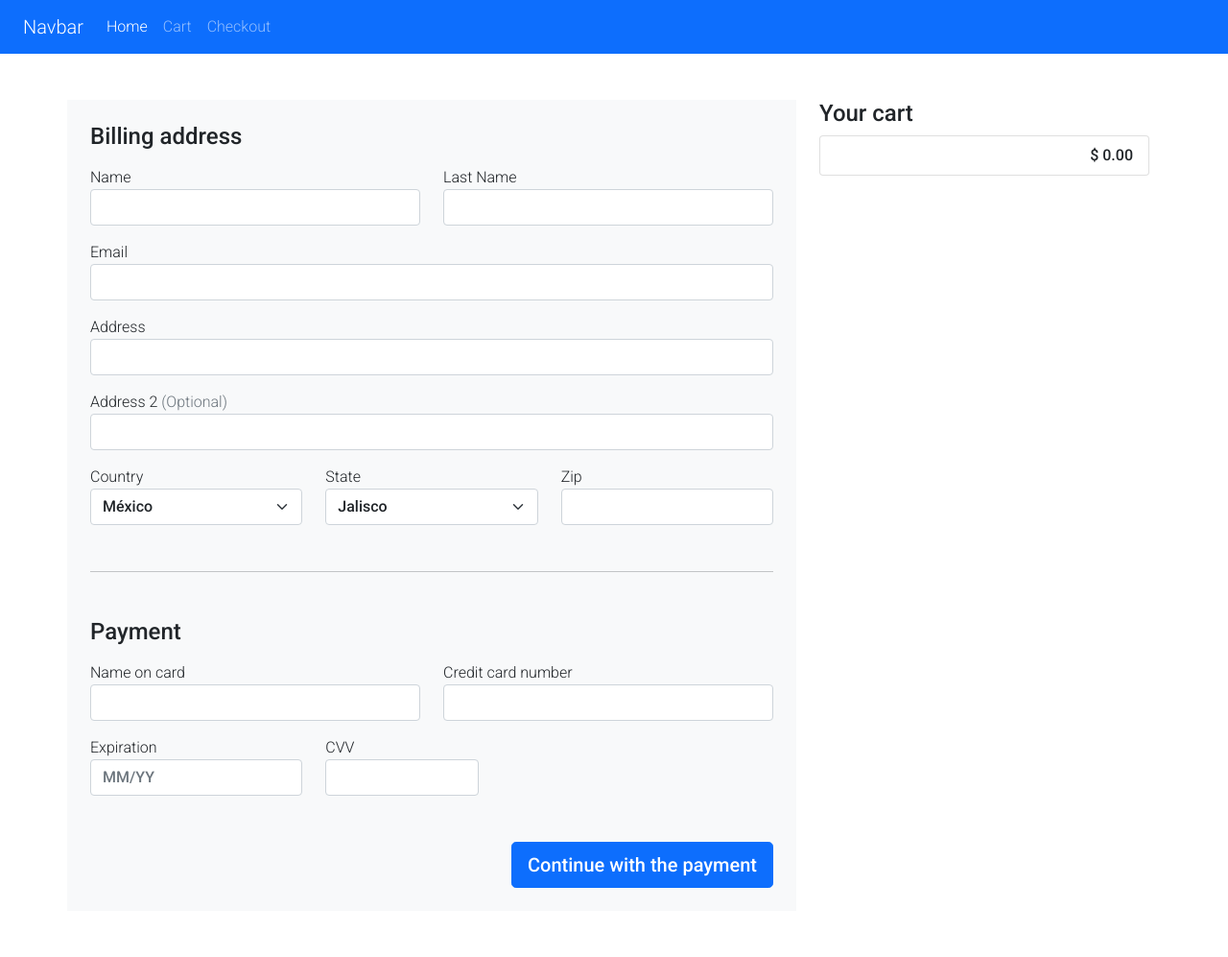
After one commit to jugalvez/grupoguia, a Django app: page /checkout/ in a window 1280 px wide. The commit adds this page. Shown: the whole page at 96% size. Run offline with Django 3.2, Linux system fonts and the light colour scheme.

Commit message:
checkout

```diff
--- a/cart/products/templates/products/base.html
+++ b/cart/products/templates/products/base.html
@@ -41,7 +41,7 @@
             <a class="nav-link" href="{% url 'cart' %}">Cart</a>
           </li>
           <li class="nav-item">
-            <a class="nav-link" href="#">Checkout</a>
+            <a class="nav-link" href="{% url 'checkout' %}">Checkout</a>
           </li>
         </ul>
       </div>
--- /dev/null
+++ b/cart/products/templates/products/checkout.html
@@ -0,0 +1,138 @@
+{% extends 'products/base.html' %}
+
+{% block title %} Shopping Cart {% endblock %}
+{% block meta %} Shopping cart section {% endblock %}
+
+{% block content %}
+    <div class="container">
+        <div class="row">
+            <div class="col-8 bg-light p-4">
+                <form action="." class="form">
+                    <h4 class="mb-3">Billing address</h4>
+                    <div class="row">
+                        <div class="col-6">
+                            <label>Name</label>
+                            <input type="text" class="form-control">
+                        </div>
+                        <div class="col-6">
+                            <label>Last Name</label>
+                            <input type="text" class="form-control">
+                        </div>
+                    </div>
+                    <div class="row my-3">
+                        <div class="col-12">
+                            <label>Email</label>
+                            <input type="text" class="form-control">
+                        </div>
+                    </div>
+                    <div class="row">
+                        <div class="col-12 mb-3">
+                            <label>Address</label>
+                            <input type="text" class="form-control">
+                        </div>
+                        <div class="col-12">
+                            <label>Address 2 <span class="text-muted">(Optional)</span></label>
+                            <input type="text" class="form-control">
+                        </div>
+                    </div>
+                    <div class="row mt-3">
+                        <div class="col-4">
+                            <label>Country</label>
+                            <select class="form-select" id="quantity">
+                              <option value="mx" selected>México</option>
+                              <option value="us">USA</option>
+                            </select>
+                        </div>
+                        <div class="col-4">
+                            <label>State</label>
+                            <select class="form-select" id="quantity">
+                              <option value="jal" selected>Jalisco</option>
+                              <option value="cdmx">CDMX</option>
+                              <option value="mty">Monterrey</option>
+                            </select>
+                        </div>
+                        <div class="col-4">
+                            <label>Zip</label>
+                            <input type="text" class="form-control">
+                        </div>
+                    </div>
+
+                    <hr class="my-5">
+                    <h4 class="mb-3">Payment</h4>
+
+                    <div class="row">
+                        <div class="col-6 mb-3">
+                            <label>Name on card</label>
+                            <input type="text" class="form-control">
+                        </div>
+                        <div class="col-6 mb-3">
+                            <label>Credit card number</label>
+                            <input type="text" class="form-control">
+                        </div>
+                        <div class="col-4">
+                            <label>Expiration</label>
+                            <input type="text" class="form-control" placeholder="MM/YY">
+                        </div>
+                        <div class="col-3">
+                            <label>CVV</label>
+                            <input type="password" class="form-control">
+                        </div>
+                    </div>
+                </form>
+
+                <button type="button" class="btn btn-primary btn-lg mt-5 float-end mx-auto btnPay">
+                    Continue with the payment
+                </button>
+            </div>
+            <div class="col-4 ps-4">
+                <h4>Your cart</h4>
+                <ul class="list-group">
+                </ul>
+            </div>
+        </div>
+    </div>
+
+    <script src="https://code.jquery.com/jquery-3.6.0.min.js"></script>
+    <script>
+        $(document).ready(function() {
+            const products = localStorage.getItem("products");
+            const productsList = JSON.parse(products)
+            let total = 0
+
+            const liOpenTag = "<li class='list-group-item d-flex justify-content-between'>"
+            const liCloseTag = "</li>"
+
+            $.each(productsList, function(index, value) {
+                let container = `${liOpenTag}
+                    <p class="mb-0">
+                        ${value.name}
+                    </p>
+                    <span>$ ${value.price}</span>
+                ${liCloseTag}`;
+
+                total += Number(value.price)
+                $('.list-group').append(container)
+            });
+
+            // Add total on list
+            $('.list-group').append(`
+                <li class='list-group-item text-end'><strong>$ ${total.toFixed(2)}</strong></li>
+            `)
+
+
+            $('.btnPay').on('click', function() {
+                $.ajax({
+                  url: "/checkout/payment",
+                  contentType: "application/json; charset=utf-8",
+                  data: {'data': products},
+                  dataType : "json",
+                  success: function( result ) {
+                    alert('Payment complete!')
+                    localStorage.clear();
+                    window.location.replace("/");
+                  }
+                });
+            })
+        })
+    </script>
+{% endblock %}
--- a/cart/products/templates/products/details.html
+++ b/cart/products/templates/products/details.html
@@ -9,7 +9,7 @@
             <div class="col-7">
                 <img src="{{ product.image.url }}" alt="{{ product }}" class="img-fluid">
             </div>
-            <div class="offset-1 col-4">
+            <div class="offset-1 col-4 bg-light p-4">
                 <h1>{{ product.name }}</h1>
 
                 {% include 'products/add_cart.html' %}
@@ -31,7 +31,7 @@
 
         {% if similar_products %}
             <div class="row mt-5">
-                <h2>Other interesting products</h2>
+                <h2 class="mb-4">Other interesting products</h2>
 
                 {% for similar in similar_products %}
                     {% include 'products/product_item.html' %}
--- a/cart/products/templates/products/home.html
+++ b/cart/products/templates/products/home.html
@@ -4,8 +4,8 @@
 {% block meta %} Buy your favorite items {% endblock %}
 
 {% block content %}
-    <div class="container">
-        <h1 class="my-5">Lista de productos</h1>
+    <div class="container bg-light p-4">
+        <h1 class="mb-5">List of Products </h1>
 
         <div class="row">
             {% for product in products %}
--- a/cart/products/templates/products/product_item.html
+++ b/cart/products/templates/products/product_item.html
@@ -1,4 +1,4 @@
-<div class="card col-3">
+<div class="card col-3 mx-2">
   <img class="card-img-top" src="{{ product.image.url }}" alt="{{ product.name }}">
   <div class="card-body">
     <h3 class="card-title">{{ product.name }}</h3>
--- a/cart/products/urls.py
+++ b/cart/products/urls.py
@@ -6,5 +6,6 @@ urlpatterns = [
   path('', views.home, name='home'),
   path('details/<slug:slug>/', views.details, name='details'),
   path('cart/', views.cart, name='cart'),
-  path('checkout/payment', views.checkout, name='checkout'),
+  path('checkout/', views.checkout, name='checkout'),
+  path('checkout/payment', views.payment, name='payment'),
 ]
--- a/cart/products/views.py
+++ b/cart/products/views.py
@@ -35,6 +35,10 @@ def cart(request):
 
 
 def checkout(request):
+    return render(request, 'products/checkout.html')
+
+
+def payment(request):
     resultados = []
     data = { 'message': 'Error', 'status': 400 }
 
@@ -63,4 +67,5 @@ def checkout(request):
 
                 data = { 'message': 'Purchase completed', 'status': 200 }
 
+    data = json.dumps(data)
     return HttpResponse(data, content_type="application/json")
```
Also changed, not shown: cart/products/templates/products/cart.html (+2 -21 lines).
